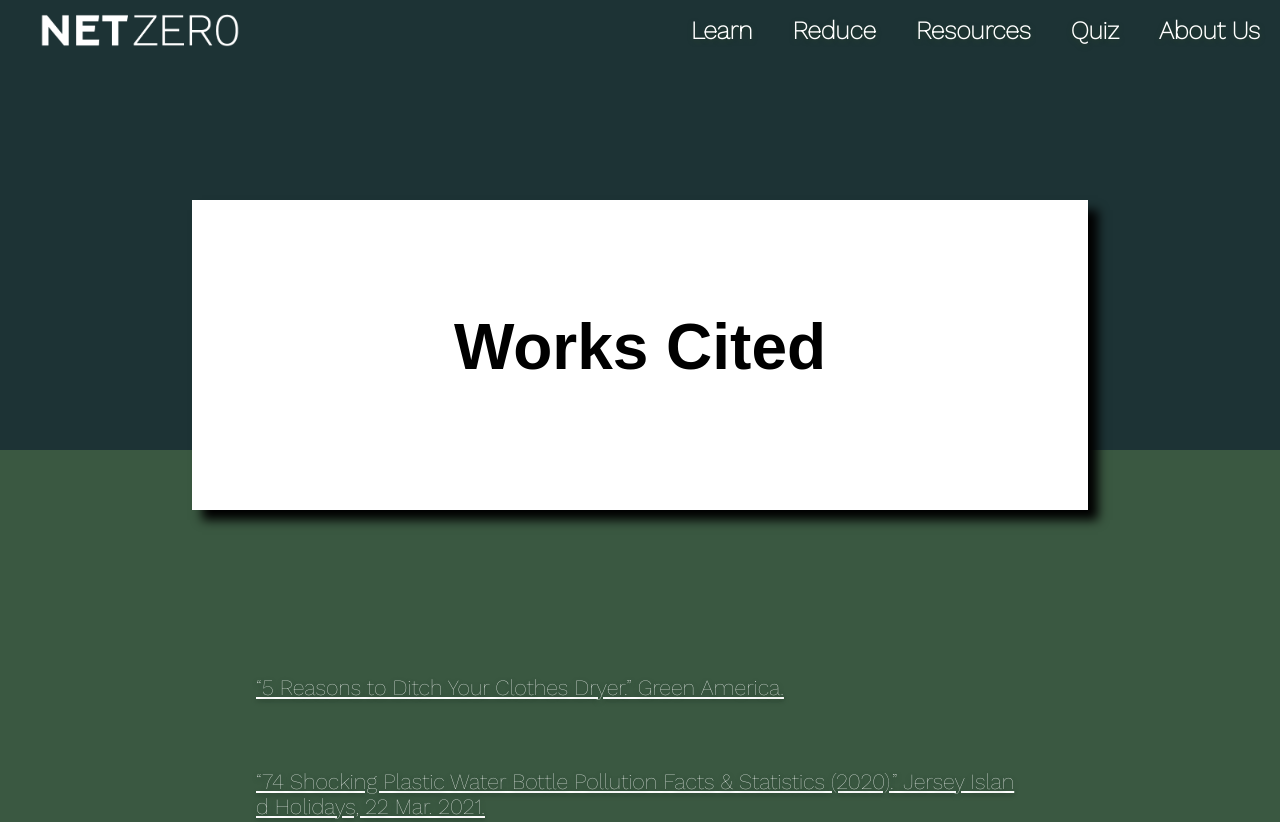
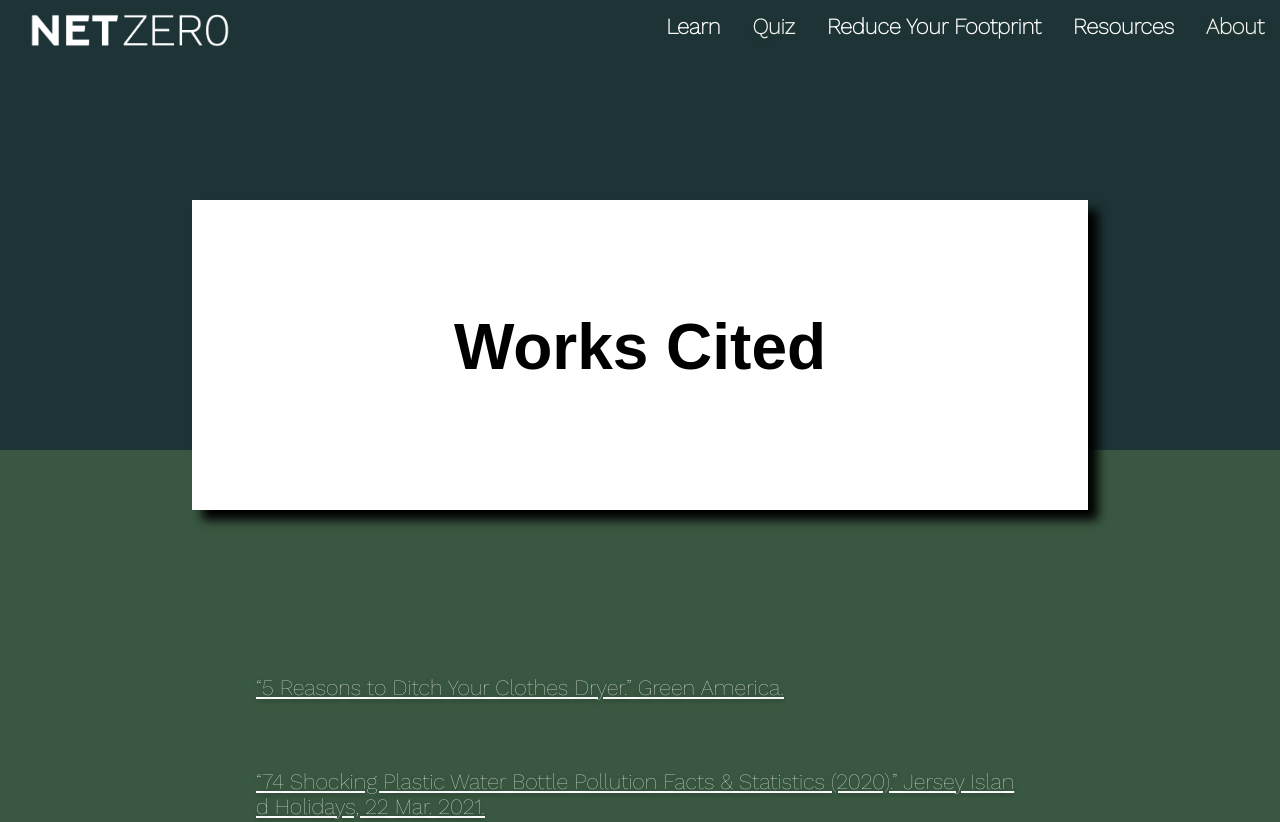
Before and after one commit to William-Meyer/BPA, a website: page cited.html in a window 1280 px wide. Shown: the top 822 px of the page. Drawn offline with nearby package versions, Linux system fonts and the light colour scheme.

Commit message:
fixed navbar

```diff
--- a/Assets/styles/about.css
+++ b/Assets/styles/about.css
@@ -218,49 +218,9 @@ text-shadow: 0 2px 5px #243C2B;
 }
 
 /* Screen larger than 900px? 3 columns */
-nav{
-  font-family: 'work sans', sans-serif;
-  font-weight: 600;
-	height: 60px;
-	text-align: center;
-  margin-bottom: -200px;
-}
-
-/*sticky navbar*/
-nav{
-  background-color:transparent;
-	position: fixed;
-	top: 0;
-	width: 100%;
-  float:right;
-  z-index: 3;
-}
-
-/*list for hamburger menu*/
-.navbar ul{
-  margin: 0;
-  padding:0;
-  list-style:none;
-  overflow: hidden;
-}
 
 
-/* Links inside the navbar */
-.navbar a {
-  font-size: 25px;
-  color: white;
-  text-align: center;
-  padding: 16px 26px;
-  text-decoration: none;
-  float:right;
-  display: block;
-}
-
 /* The dropdown container */
-.dropdown {
-  position: relative;
-  overflow: hidden;
-}
 #homeImages
 {
   width: 50%;
--- a/Assets/styles/cited.css
+++ b/Assets/styles/cited.css
@@ -91,49 +91,7 @@ main a{
   color:white;
 }
 /*nav*/
-nav{
-  font-family: 'work sans', sans-serif;
-  font-weight: 600;
-	height: 60px;
-	text-align: center;
-  margin-bottom: -200px;
-}
 
-/*sticky navbar*/
-nav{
-  background-color:transparent;
-	position: fixed;
-	top: 0;
-	width: 100%;
-  float:right;
-  z-index: 3;
-}
-
-/*list for hamburger menu*/
-.navbar ul{
-  margin: 0;
-  padding:0;
-  list-style:none;
-  overflow: hidden;
-}
-
-
-/* Links inside the navbar */
-.navbar a {
-  font-size: 25px;
-  color: white;
-  text-align: center;
-  padding: 16px 26px;
-  text-decoration: none;
-  float:right;
-  display: block;
-}
-
-/* The dropdown container */
-.dropdown {
-  position: relative;
-  overflow: hidden;
-}
 #homeImages
 {
   width: 50%;
--- a/cited.html
+++ b/cited.html
@@ -6,6 +6,7 @@
     <title>Netzero|Works Cited</title>
     <link rel="icon" href="Assets/imgs/favicon.ico" type="image/x-icon">
     <link rel="stylesheet" href="Assets/styles/cited.css">
+    <link rel="stylesheet" href="Assets/styles/nav.css">
     <link rel="preconnect" href="https://fonts.googleapis.com">
     <link rel="preconnect" href="https://fonts.gstatic.com" crossorigin>
     <link href="https://fonts.googleapis.com/css2?family=Work+Sans:wght@100&display=swap" rel="stylesheet">
@@ -40,14 +41,37 @@
         <a href="index.html" class="logo"><img src="Assets/imgs/logo2.png" alt= "net zero logo" id="netzero"/></a>
       <div class="navbar">
         <input class="menu-btn" type="checkbox" id= "menu-btn"/>
-        <label class="menu-icon" for="menu-btn">
+        <label class="menu-icon" for="menu-btn" onclick="myFunction()">
         <span class="navicon"></span></label>
       <ul class="menu">
-        <li><a href="about.html">About Us</a></li>
-        <li><a href="survey.html">Quiz</a></li>
-        <li><a href="resource.html">Resources</a></li>
-        <li><a href="reduce_your_footprint.html">Reduce</a></li>
-        <li><a href="learn.html">Learn</a></li>
+        <div class="topnav" id="myTopnav">
+          <div class="dropdown">
+            <button class="dropbtn">Learn</button>
+            <div class="dropdown-content">
+              <a href="gas.html">Greenhouse Gases</a>
+              <a href="footprint.html">Carbon Footptint</a>
+              <a href="impact.html">The Impact</a>
+            </div>
+          </div>
+          <a href="survey.html">Quiz</a>
+          <div class="dropdown">
+            <button class="dropbtn">Reduce Your Footprint</button>
+            <div class="dropdown-content">
+              <a href="transportation.html">Transportation</a>
+              <a href="energy.html">Energy</a>
+              <a href="trash.html">Trash Production</a>
+              <a href="food.html">Food Consumption</a>
+            </div>
+          </div>
+          <div class="dropdown">
+            <button class="dropbtn"> Resources </button>
+            <div class="dropdown-content">
+              <a href="products.html">Products</a>
+              <a href="org.html">Organizations</a>
+            </div>
+          </div>
+          <a href="about.html">About</a>
+        </div>
             </ul>
           </div>
       </nav>
```
Also changed, not shown: about.html (+5 -3 lines).
